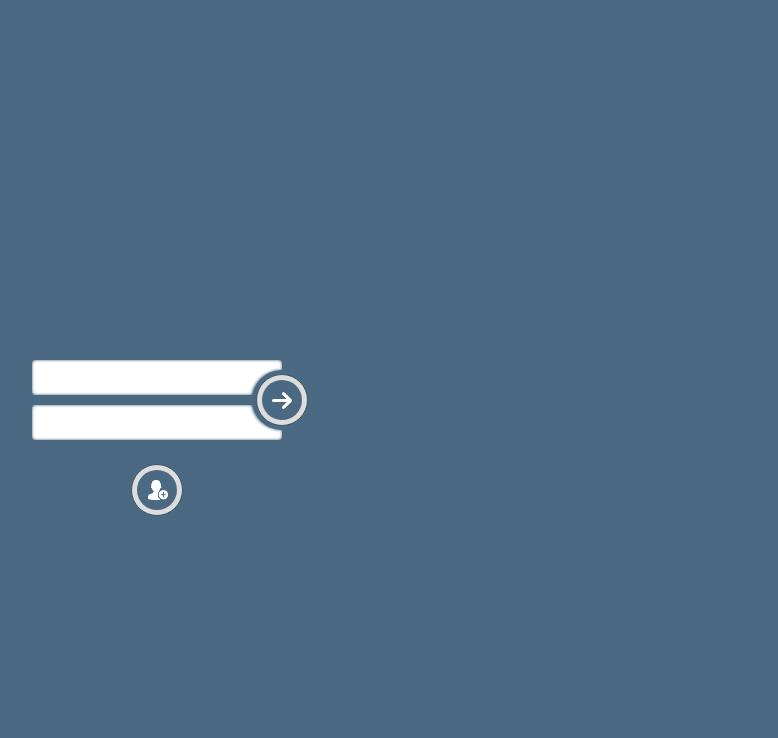
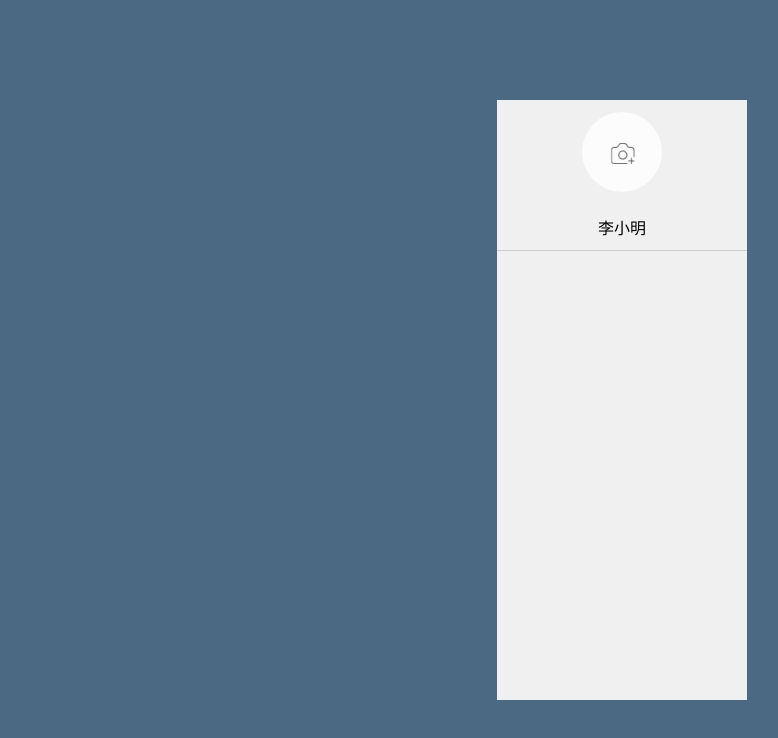
Before and after one commit to ydcwl/YiIm, a Vue app in the folder client/: page /#/ in a window 1280 px wide. Shown: the top 738 px of the page, without its empty margins (483-1261 px from the left). Built offline with nearby package versions, Linux system fonts and the light colour scheme.

Commit message:
创建聊天面板

```diff
--- a/client/src/components/LogIn/Login.vue
+++ b/client/src/components/LogIn/Login.vue
@@ -1,10 +1,10 @@
 <template>
   <div class="login-con">
-    <input type="text" class="user-name">
-    <input type="password" class="user-pw">
+    <input type="text" class="user-name" placeholder="用户名">
+    <input type="password" class="user-pw" placeholder="密码">
     <div class="circle-big">
       <div class="circle-mid">
-        <div class="circle-sma">
+        <div class="circle-sma" @click="postData">
           <img src="../../assets/login.png">
         </div>
       </div>
@@ -17,12 +17,12 @@
         </div>
       </div>
     </div>
-    <register :show="showRegister" @adduser="register"></register>
+    <register :show="showRegister" @adduser="register" @clickmask="hiddenRegisterPage"></register>
   </div>
 </template>
 
 <script>
-import Register from './Register'
+import Register from './register.vue'
 export default {
   components: {
     'register': Register
@@ -38,6 +38,12 @@ export default {
     },
     showRegisterPage() {
       this.showRegister = true;
+    },
+    hiddenRegisterPage() {
+      this.showRegister = false;
+    },
+    postData() {
+      //提交数据
     }
   }
 }
--- a/client/src/components/LogIn/register.vue
+++ b/client/src/components/LogIn/register.vue
@@ -1,5 +1,5 @@
 <template>
-  <section class="register-mask" @click="hiddenMask" v-if="pageShow">
+  <section class="register-mask" @click="hiddenMask" v-if="isShow">
     <div class="register-con animated bounceInDown">
       <div class="upload-con">
         <input type="file" class="upload-img" v-on:change="uploadImg">
@@ -31,6 +31,11 @@ export default {
       pageShow: this.show
     }
   },
+  computed: {
+    isShow: function () {
+      return this.show;
+    }
+  },
   methods: {
     uploadImg () {
       var _this = this;
@@ -58,11 +63,11 @@ export default {
 
       } else {
         this.hiddenMask()
-        $emit('adduser', {userName: this.userName, userPW: this.userPW, userImg: this.userImg})
+        this.$emit('adduser', {userName: this.userName, userPW: this.userPW, userImg: this.userImg})
       }
     },
     hiddenMask () {
-      this.pageShow = false;
+      this.$emit('clickmask');
     }
   }
 }
--- /dev/null
+++ b/client/src/components/chatview/panel.vue
@@ -0,0 +1,80 @@
+<template>
+  <section class="all">
+    <div class="user-panel" @mousedown="down" @mousemove="move" @mouseup="up">
+      <div class="user-panel-header">
+        <div class="user-panel-img">
+          <img src="../../assets/uploadImg.png">
+        </div>
+        <p class="user-panel-name">李小明</p>
+      </div>
+    </div>
+  </section>
+</template>
+<script>
+  export default{
+    data() {
+      return {
+        flag: false,
+        offset: 0
+      }
+    },
+    methods: {
+      down() {
+        this.flag = true;
+        let self = event.currentTarget;
+        let offsetx = self.style.left;
+        let x = event.clientX;
+        this.offset = x - offsetx;
+
+      },
+      move() {
+       if(this.flag) {
+         let self = event.currentTarget;
+        let x = event.clientX - this.offset;
+        self.style.left = x + 'px';
+        console.log(event)
+       }
+      },
+      up() {
+        this.flag = false;
+      }
+    }
+  }
+</script>
+<style lang="scss" scoped>
+  .all{
+  }
+  /*用户面板*/
+  .user-panel{
+    position: absolute;
+    width: 250px;
+    height: 600px;
+    border: 1px solid 4C6983;
+    right: 50px;
+    top: 50%;
+    margin-top: -300px;
+    background: #f0f0f0;
+  }
+  .user-panel-header{
+    width: 100%;
+    height: 150px;
+    display: flex;
+    justify-content: center;
+    flex-wrap: wrap;
+    align-items: center;
+    border-bottom: 1px solid #ccc;
+  }
+  .user-panel-img{
+    width: 80px;
+    height: 80px;
+    border-radius: 50%;
+    overflow: hidden;
+  }
+  .user-panel-img img {
+    width: 100%;
+  }
+  .user-panel-name{
+    width: 100%;
+    text-align: center;
+  }
+</style>
--- a/client/src/router/index.js
+++ b/client/src/router/index.js
@@ -1,7 +1,8 @@
 import Vue from 'vue'
 import Router from 'vue-router'
-import Login from '@/components/LogIn/Login'
-import Register from '../components/LogIn/register.vue'
+import Login from '@/components/login/Login'
+import Register from '@/components/login/register.vue'
+import Panel from '@/components/chatview/panel.vue'
 
 
 Vue.use(Router)
@@ -9,14 +10,14 @@ Vue.use(Router)
 export default new Router({
   routes: [
     {
-      path: '/',
+      path: '/login',
       name: 'Login',
       component: Login
     },
     {
-      path: '/res',
-      name: 'Register',
-      component: Register
+      path: '/',
+      name: 'Panel',
+      component: Panel
     }
   ]
 })
```
